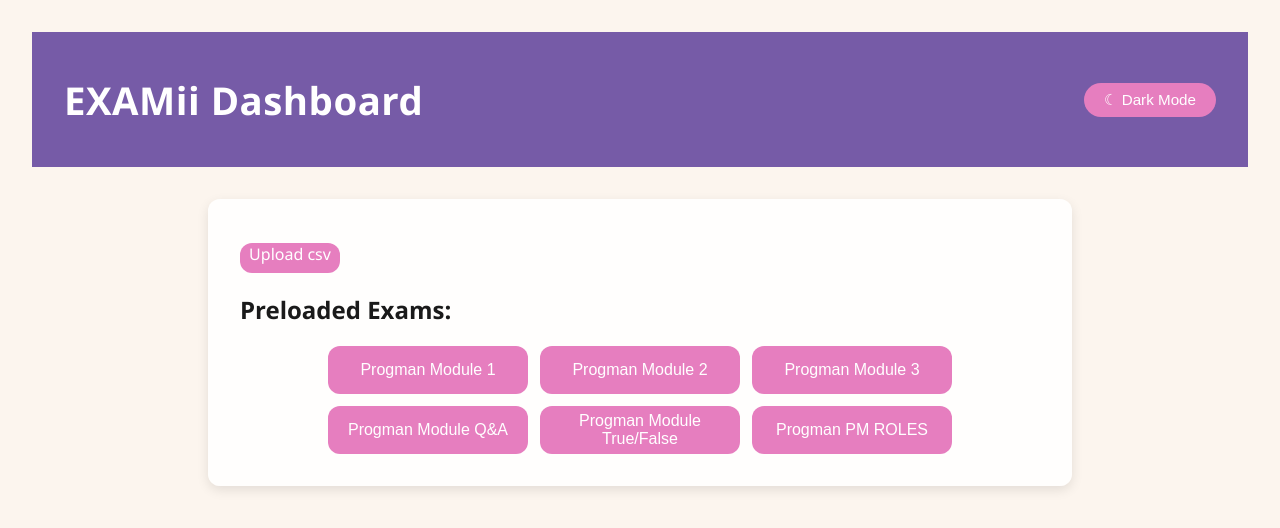
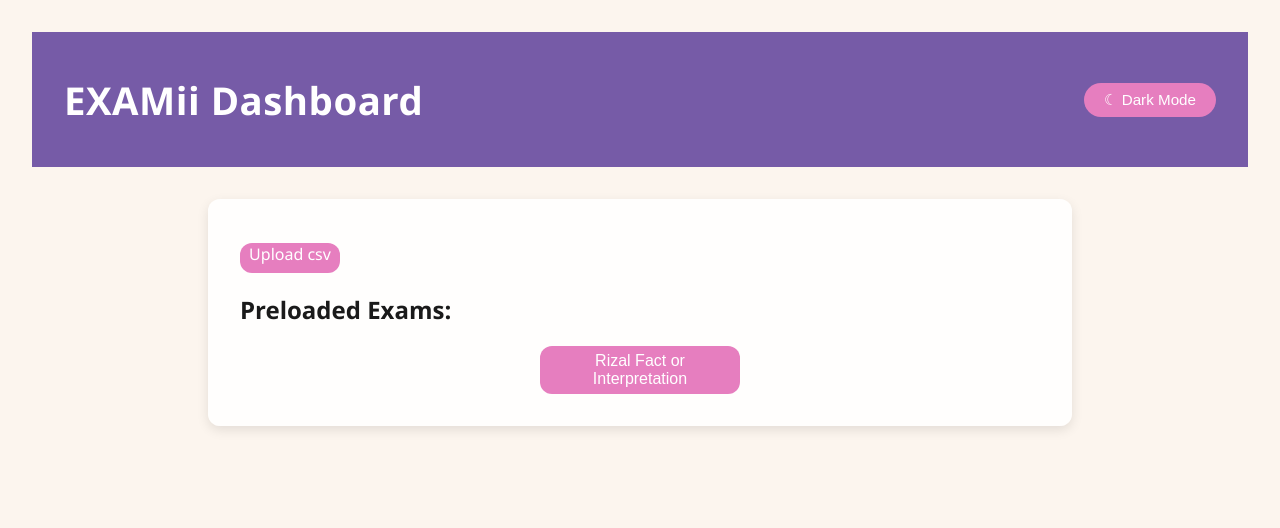
Before and after one commit to AB0-0/EXAMii, a React (Create React App) app: page / in a window 1280 px wide. Shown: the top 528 px of the page. Built offline with nearby package versions, Linux system fonts and the light colour scheme.

Commit message:
Update Dashboard.js

```diff
--- a/src/Dashboard.js
+++ b/src/Dashboard.js
@@ -35,12 +35,7 @@ function Dashboard() {
 
                 <h2>Preloaded Exams:</h2>
                 <div className='preload-btn'>
-                    <button onClick={()=> preloadExam('progman_m1.csv')}>Progman Module 1</button>
-                    <button onClick={()=> preloadExam('progman_m2.csv')}>Progman Module 2</button>
-                    <button onClick={()=> preloadExam('progman_m3.csv')}>Progman Module 3</button>
-                    <button onClick={()=> preloadExam('program_qa.csv')}>Progman Module Q&A</button>
-                    <button onClick={()=> preloadExam('progman_true_false.csv')}>Progman Module True/False</button>
-                    <button onClick={()=> preloadExam('progman_pmroles.csv')}>Progman PM ROLES</button>
+                    <button onClick={()=> preloadExam('rizal_F_or_I')}>Rizal Fact or Interpretation</button>
                 </div>
             </div>
         </div>
```
